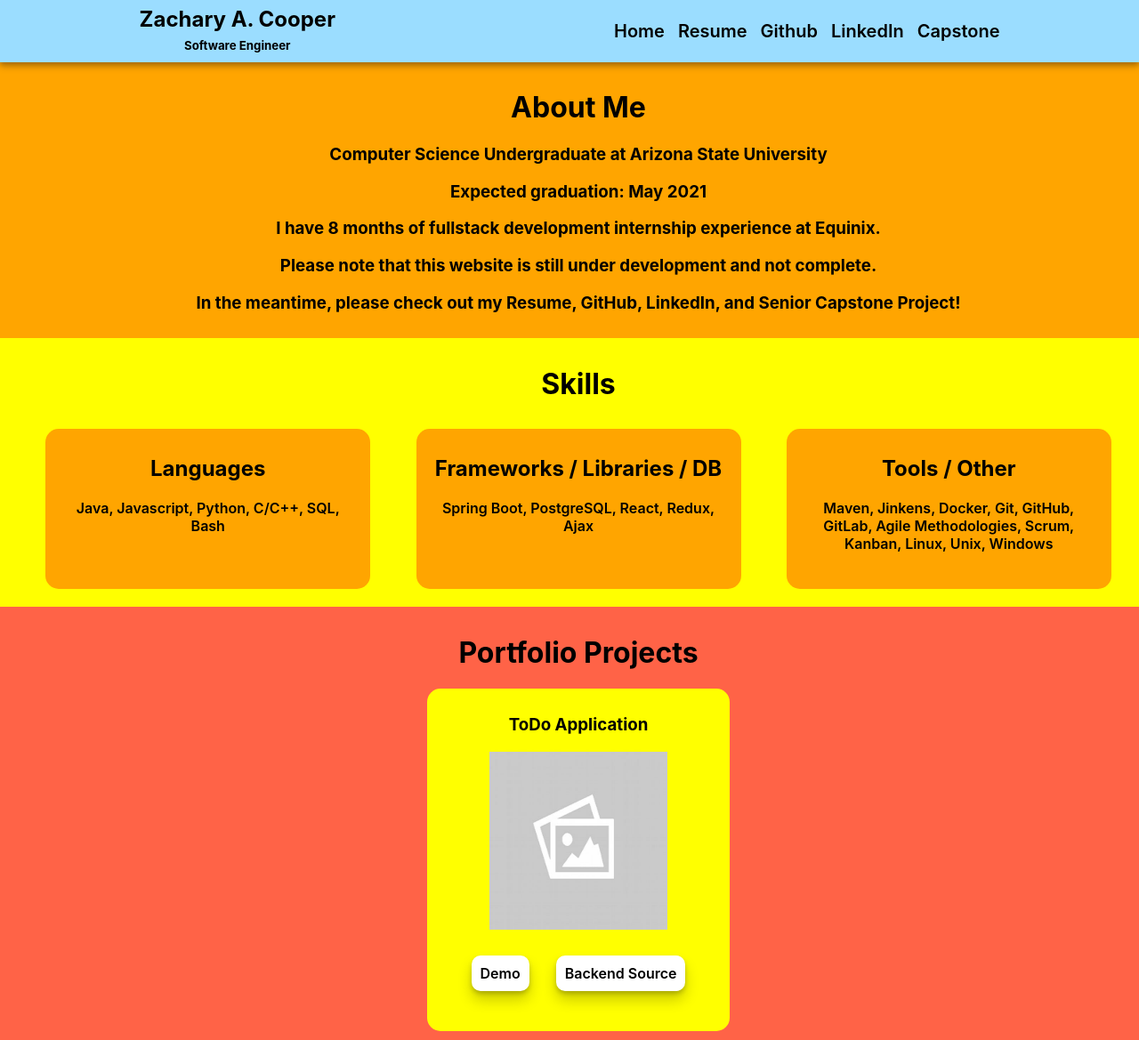
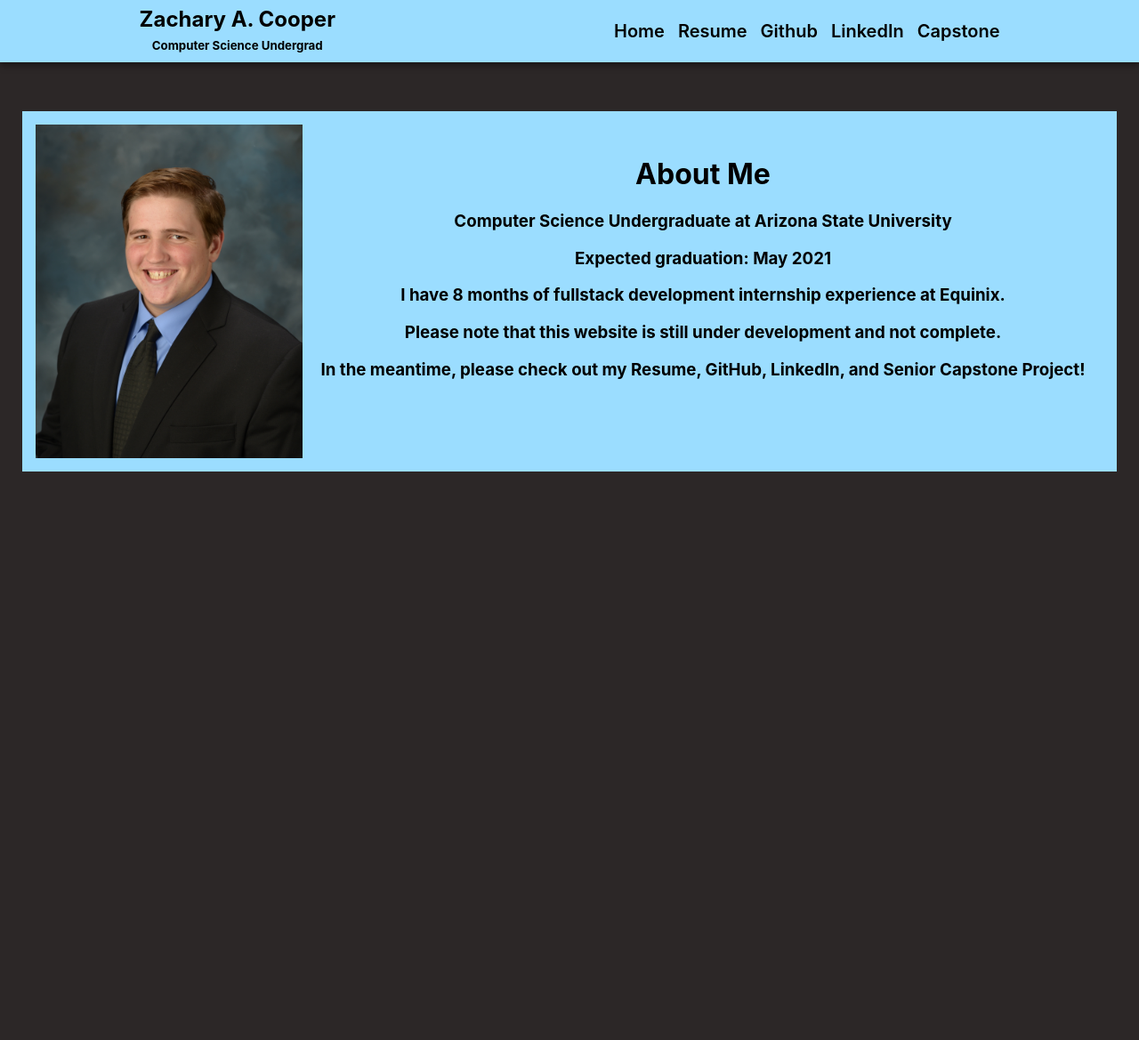
Before and after one commit to zacoope1/website-frontend, a React app: page / in a window 1280 px wide. Shown: the whole page at 89% size. After the commit the page ends 800 px from the top, so only its background shows below. Built offline with nearby package versions, Linux system fonts and the light colour scheme.

Commit message:
Theme Update

```diff
--- a/src/components/Home.js
+++ b/src/components/Home.js
@@ -45,7 +45,7 @@ import Register from './Register';
                         <nav>
                             <div className="nav-logo">
                                 <h2>Zachary A. Cooper</h2>
-                                <h5>Software Engineer</h5>
+                                <h5>Computer Science Undergrad</h5>
                             </div>
                             {
                                 this.state.mobileMode === true ?
--- a/src/components/LandingPage.js
+++ b/src/components/LandingPage.js
@@ -1,7 +1,6 @@
 import React from 'react';
-import {Link} from 'react-router-dom';
 
-import EMPTY_IMG from '../assets/img/empty.jpg';
+import ME from '../assets/img/ZacharyCooper.JPG';
 
 class LandingPage extends React.Component {
 
@@ -13,41 +12,16 @@ class LandingPage extends React.Component {
     render(){
         return (
             <div className="page-content-wrapper">
-                <div className="landing-page-content" Style="background: orange;">
+                <div className="landing-page-content">
+                    <div className="info-card">
+                        <img className="Headshot" src={ME} alt=""/>
+                        <div className="about-me">
                             <h1>About Me</h1>
                             <h3>Computer Science Undergraduate at Arizona State University</h3>
                             <h3>Expected graduation: May 2021</h3>
                             <h3>I have 8 months of fullstack development internship experience at Equinix.</h3>
                             <h3>Please note that this website is still under development and not complete.</h3>
                             <h3>In the meantime, please check out my Resume, GitHub, LinkedIn, and Senior Capstone Project!</h3>
-                </div>
-                <div className="landing-page-content"  Style="background: yellow;">
-                    <h1>Skills</h1>
-                    <div className="sections-evenly-spaced">
-                        <div className="skill-card">
-                            <h2>Languages</h2>
-                            <p>Java, Javascript, Python, C/C++, SQL, Bash</p>
-                        </div>
-                        <div className="skill-card">
-                            <h2>Frameworks / Libraries / DB</h2>
-                            <p>Spring Boot, PostgreSQL, React, Redux, Ajax</p>
-                        </div>
-                        <div className="skill-card">
-                            <h2>Tools / Other</h2>
-                            <p>Maven, Jinkens, Docker, Git, GitHub, GitLab, Agile Methodologies, Scrum, Kanban, Linux, Unix, Windows</p>
-                        </div>
-                    </div>
-                </div>
-                <div className="landing-page-content"  Style="background: tomato;">
-                    <h1>Portfolio Projects</h1>
-                    <div className="sections-evenly-spaced">
-                            <div className="project-card">
-                                <h3>ToDo Application</h3>
-                                <img src={EMPTY_IMG} alt=""/>
-                                <div className="btn-center">
-                                    <Link className="section-card-button" onClick={ () => { this.setState({ menuEnabled: false }) } } to="/login">Demo</Link>
-                                    <a Target="_blank" className="section-card-button" href="https://github.com/zacoope1/website-backend">Backend Source</a>
-                                </div>
                         </div>
                     </div>
                 </div>
--- a/src/index.css
+++ b/src/index.css
@@ -7,20 +7,7 @@ body {
     sans-serif;
   -webkit-font-smoothing: antialiased;
   -moz-osx-font-smoothing: grayscale;
-  background: url('./assets/img/background.jpg');
-  background-repeat: no-repeat;
-}
-
-@media only screen and (max-width: 1000px) {
-  body {
-    background-image: url('./assets/img/mobile-background.jpg');
-  }
-}
-
-@media only screen and (min-width: 2000px) {
-  body {
-    background-image: url('./assets/img/background-large.jpg');
-  }
+  background: rgb(44, 39, 39);
 }
 
 a {
@@ -49,7 +36,7 @@ nav {
 }
 
 .nav-logo h5 {
-  margin: 7px 0;
+  margin: 0;
 }
 
 nav ul {
@@ -103,7 +90,7 @@ nav ul li a:hover{
 }
 
 .nav-drop-menu-links a:hover {
-  background:black;
+  background: rgb(44, 39, 39);
   color: white;
 }
 
@@ -141,6 +128,7 @@ nav ul li a:hover{
 }
 
 .page-content-wrapper {
+  margin: 0;
   display: block;
   justify-content: center;
 }
@@ -203,62 +191,48 @@ nav ul li a:hover{
 }
 
 .landing-page-content {
-  /* margin: 0 0 10px 0; */
-  width: 100%;
-  background: #FFFFCC;
-  /* border-radius: 10px; */
-  /* box-shadow: 0 10px 16px 0 rgba(0,0,0,0.2),0 3px 5px 0 rgba(0,0,0,0.19) !important; */
-  padding: 10px;
+  display: flex;
+  justify-content: center;
 }
 
-.sections-evenly-spaced {
+
+.info-card {
+  text-align: center;
   display: flex;
+  justify-content: center;
   flex-wrap: wrap;
-  justify-content: space-evenly;
+  background: #9bddff;
+  padding: 15px 15px;
+  margin: 5px;
+  position: absolute;
+  z-index: -5;
+  top: 15%;
 }
 
-.project-card {
-  text-align: center;
-  width: 300px;
-  padding: 20px;
-  padding-top: 10px;
-  background: yellow;
-  border-radius: 15px;
+.about-me {
+  padding: 10px 15px;
+  margin: 5px;
+  z-index: -5;
 }
 
-.project-card img {
-  text-align: center;
-  width: 200px;
-  height: 200px;
+.Headshot {
+  max-width: 300px;
 }
 
-.skill-card {
-  text-align: center;
-  width: 325px;
-  height: 150px;
-  padding: 20px;
-  padding-top: 10px;
-  background: orange;
-  border-radius: 15px;
-  margin: 10px;
+@keyframes smallRotate{
+  25% {transform: rotate(25deg);}
+  50% {transform: rotate(-25deg);}
+  100% {transform: rotate(0deg);}
 }
 
-.skill-card p {
-  font-weight: 600;
+.Headshot:hover{
+  animation-name: smallRotate;
+  animation-duration: 2.5s;
 }
 
-.section-card-button {
-  text-decoration: none;
-  color: black;
-  background: white;
-  box-shadow: 0 10px 16px 0 rgba(0,0,0,0.2),0 3px 5px 0 rgba(0,0,0,0.19) !important;
-  font-weight: 600;
-  border-radius: 10px;
-  margin: 15px;
-  padding: 10px;
+@media screen and (max-width: 900px) {
+  .Headshot{
+    visibility: hidden;
+    display: none;
+  }
 }
-
-.section-card-button:hover {
-  color: black;
-  background: #9bddff;
-}
```
Lines whose indentation alone changed are shown as unchanged.
